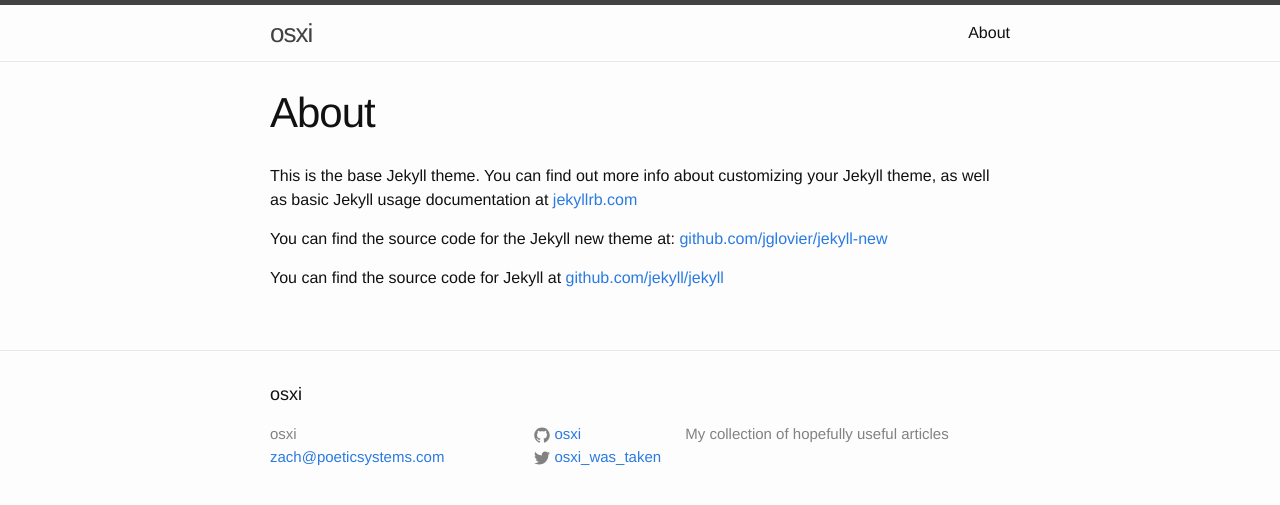
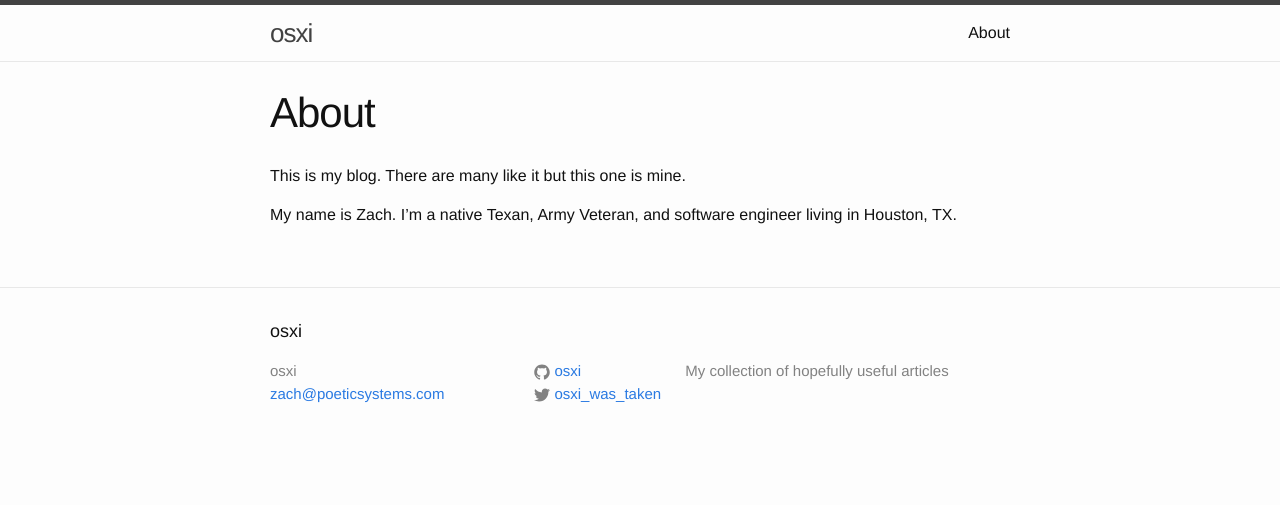
Before and after one commit to osxi/osxi.github.io, a Jekyll site: the page built from about.md, in a window 1280 px wide. Shown: the top 505 px of the page. Built offline with Jekyll 4.4.1, drawn with Linux system fonts in a browser that asks for light colours.

Commit message:
update about

```diff
--- a/about.md
+++ b/about.md
@@ -4,8 +4,6 @@ title: About
 permalink: /about/
 ---
 
-This is the base Jekyll theme. You can find out more info about customizing your Jekyll theme, as well as basic Jekyll usage documentation at [jekyllrb.com](http://jekyllrb.com/)
+This is my blog. There are many like it but this one is mine.
 
-You can find the source code for the Jekyll new theme at: [github.com/jglovier/jekyll-new](https://github.com/jglovier/jekyll-new)
-
-You can find the source code for Jekyll at [github.com/jekyll/jekyll](https://github.com/jekyll/jekyll)
+My name is Zach. I'm a native Texan, Army Veteran, and software engineer living in Houston, TX.
```
Also changed, not shown: 2 other files.
